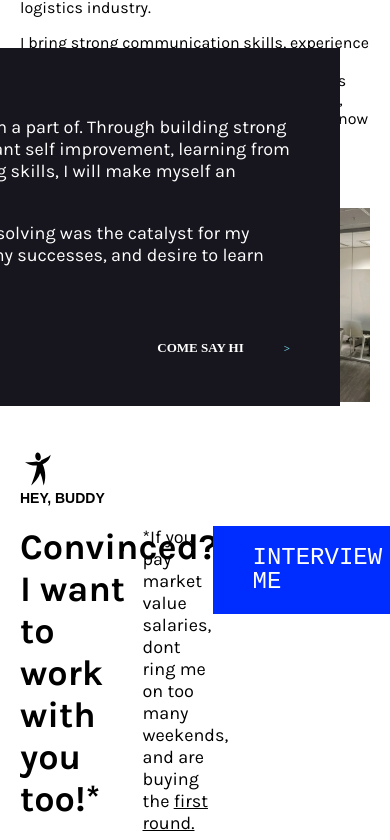
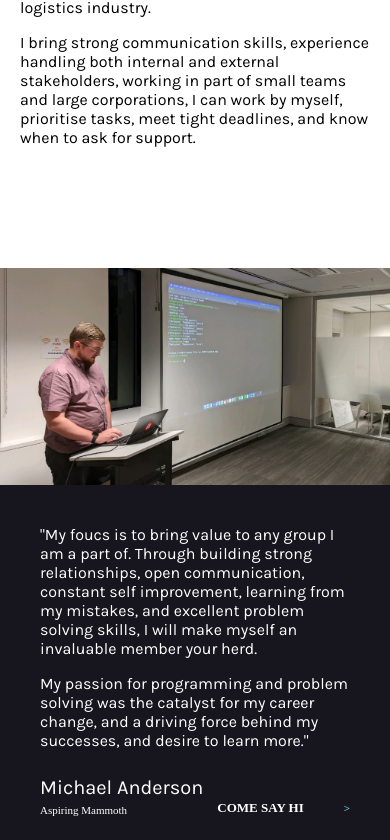
Before and after one commit to Manderson3568/WoolyMammoth, a React (Create React App) app: page / in a window 390 px wide. Shown: the part 3764-4604 px from the top of the page. Built offline with nearby package versions, Linux system fonts and the light colour scheme; a web font is replaced by a local one.

Commit message:
Mission responsiveness complete

```diff
--- a/src/components/mission/MissionStyles.css
+++ b/src/components/mission/MissionStyles.css
@@ -7,12 +7,12 @@
   padding: 100px 0;
 }
 .missionStatement {
-  transition: opacity 0.5s ease, bottom 0.5s ease;
+  box-sizing: border-box;
+  transition: opacity 0.5s ease, bottom 0.8s ease;
   width: 645px;
   position: absolute;
   bottom: -20px;
   right: 50px;
-
   padding: 50px;
   text-align: left;
   opacity: 0;
@@ -53,3 +53,43 @@
   bottom: 0;
   font-size: 13px;
 }
+.missionStatement .statement:nth-child(1) {
+  margin-top: 0;
+}
+
+@media only screen and (max-width: 1025px) {
+  .mission img {
+    padding-bottom: 40px;
+  }
+  .mission .statement {
+    font-size: 16px;
+  }
+  .missionStatement {
+    padding: 40px;
+    width: 450px;
+    right: 20px;
+  }
+  .mission {
+    padding: 100px 0;
+  }
+}
+
+@media only screen and (max-width: 768px) {
+  .largeSection.mission {
+    padding: 60px 0;
+  }
+  .missionStatement {
+    width: 100%;
+    position: relative;
+    right: 0;
+    bottom: -20px;
+  }
+  .missionStatement.active {
+    bottom: 44px;
+  }
+}
+@media only screen and (max-width: 500px) {
+  .largeSection.mission {
+    padding: 60px 0;
+  }
+}
```
